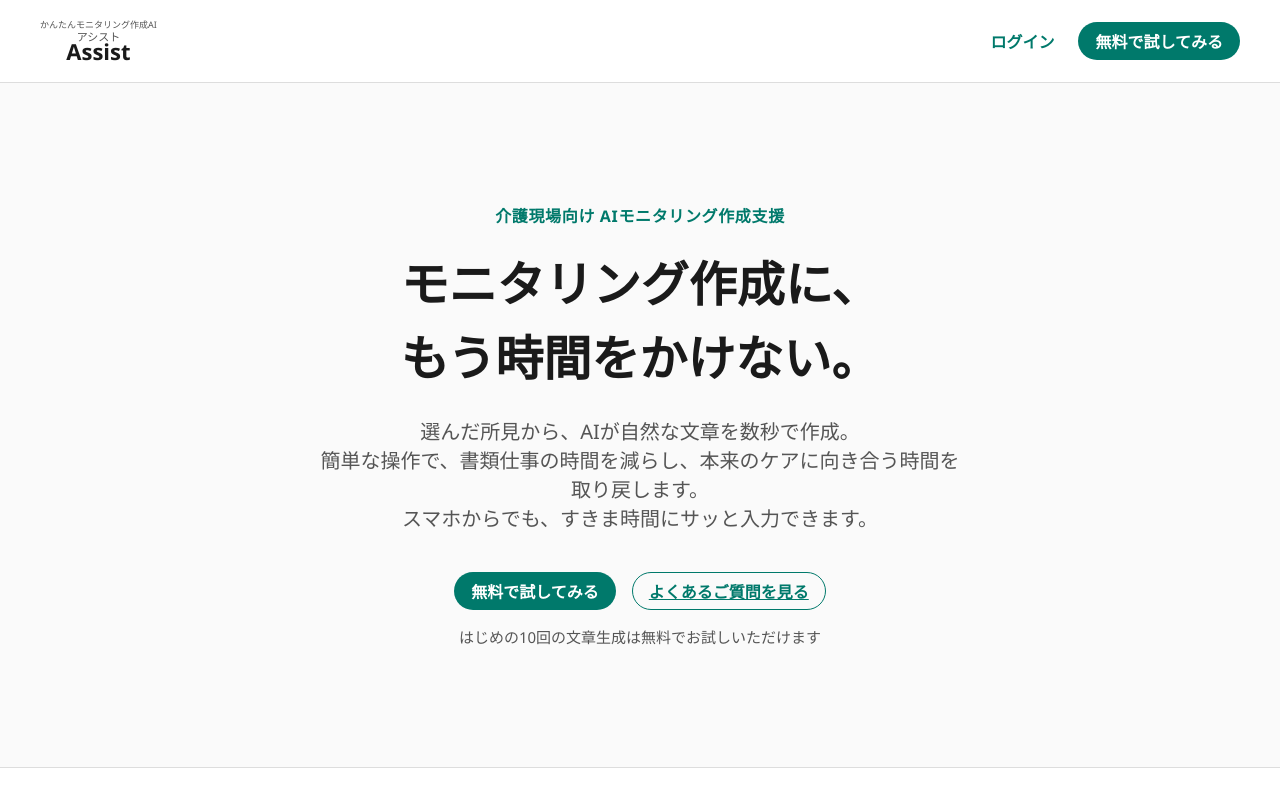
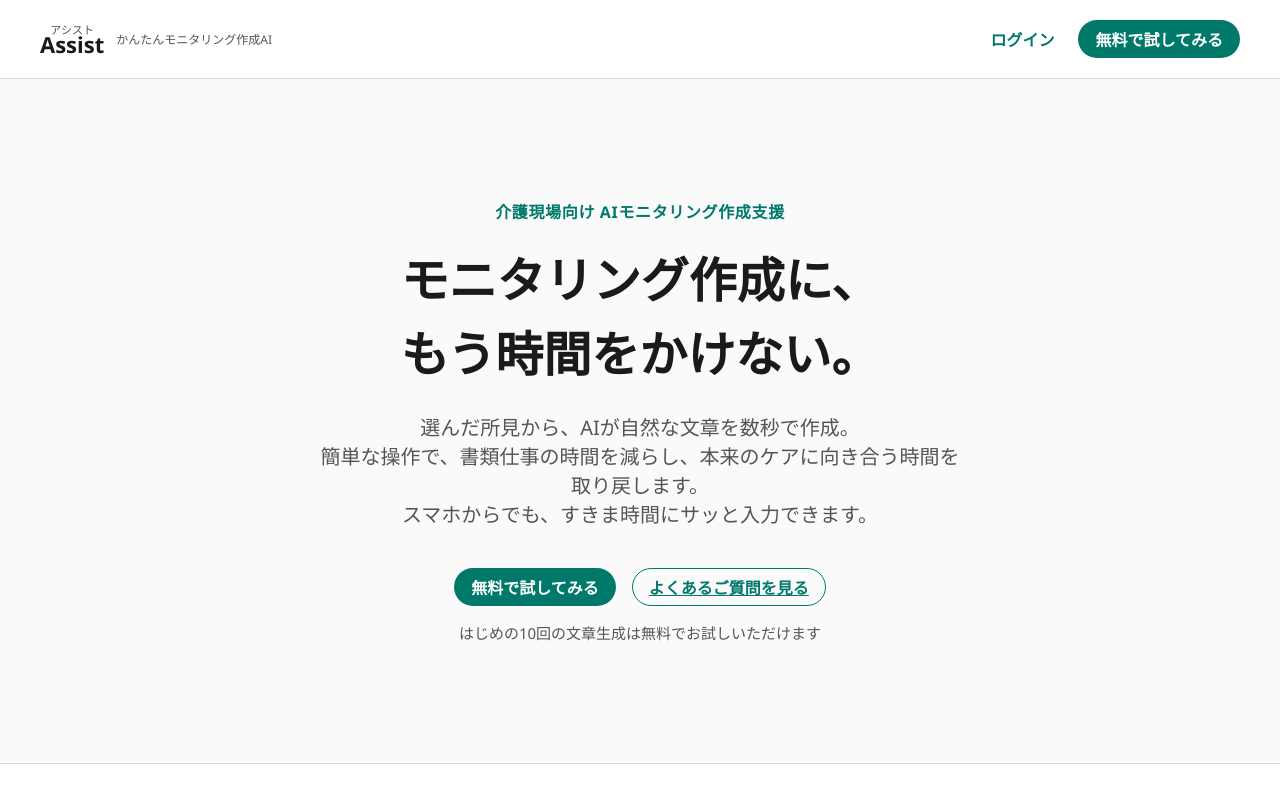
Before and after one commit to goldenglow1991-bot/monitoring_app_web, a React (Vite) app: page / in a window 1280 px wide. Shown: the top 800 px of the page. Built offline with nearby package versions, Linux system fonts and the light colour scheme; no server answers.

Commit message:
LPヘッダーロゴを横並びレイアウトに変更
アシスト/Assistの2段を左、かんたんモニタリング作成AIをその右に配置

```diff
--- a/src/App.css
+++ b/src/App.css
@@ -856,10 +856,11 @@
   border-bottom: 1px solid var(--border-light);
   background: #fff;
 }
-.lp-logo { line-height: 1; text-align: center; }
-.lp-logo-tagline { font-size: 9px; color: var(--text-muted); }
-.lp-logo-yomi { font-size: 11px; color: var(--text-muted); margin-top: 2px; }
+.lp-logo { display: flex; align-items: center; gap: 12px; }
+.lp-logo-brand { line-height: 1; text-align: center; }
+.lp-logo-yomi { font-size: 11px; color: var(--text-muted); }
 .lp-logo-main { font-size: 22px; font-weight: 700; margin-top: -2px; }
+.lp-logo-tagline { font-size: 12px; color: var(--text-muted); }
 .lp-header-actions { display: flex; align-items: center; gap: 8px; }
 .lp-section { padding: 96px 40px; }
 .lp-wrap { max-width: 880px; margin: 0 auto; }
--- a/src/LandingPage.tsx
+++ b/src/LandingPage.tsx
@@ -11,9 +11,11 @@ export function LandingPage({
     <div className="lp">
       <div className="lp-header">
         <div className="lp-logo">
+          <div className="lp-logo-brand">
+            <div className="lp-logo-yomi">アシスト</div>
+            <div className="lp-logo-main">Assist</div>
+          </div>
           <div className="lp-logo-tagline">かんたんモニタリング作成AI</div>
-          <div className="lp-logo-yomi">アシスト</div>
-          <div className="lp-logo-main">Assist</div>
         </div>
         <div className="lp-header-actions">
           <button type="button" className="btn btn-text" onClick={onLogin}>ログイン</button>
```
